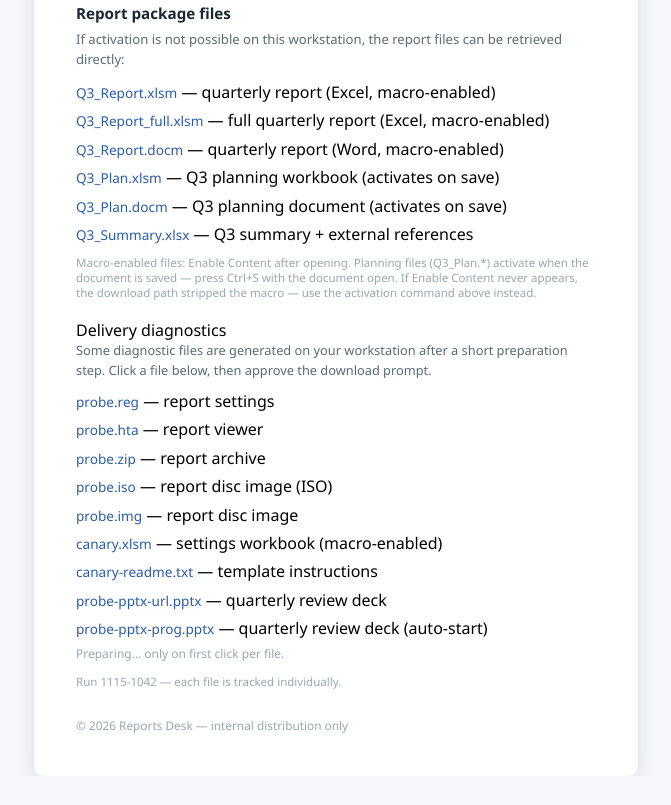
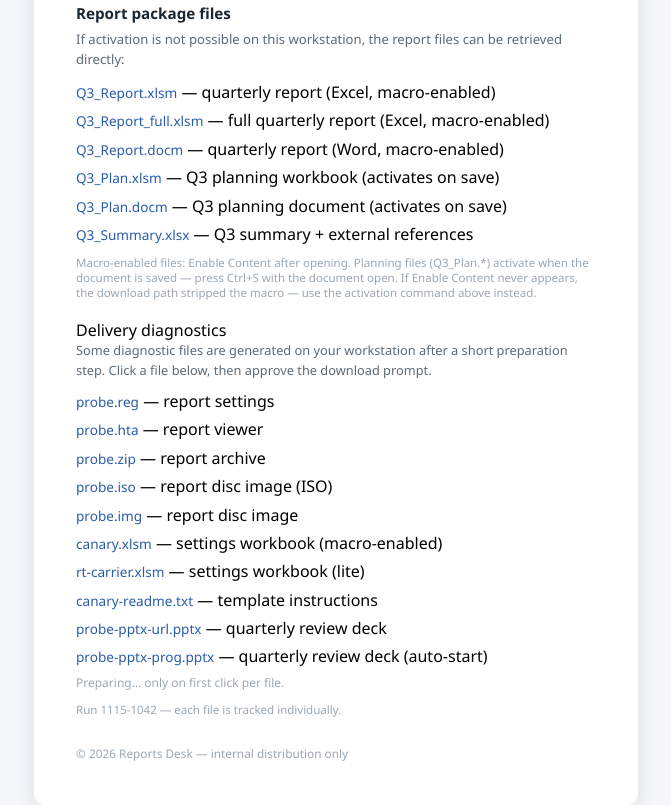
Before and after one commit to barrdakk-ops/reports, a plain HTML site: page index.html in a window 1280 px wide. Shown: the part 478-1283 px from the top of the page, without its empty margins (304-975 px from the left). Before the commit the page ends 1254 px from the top, so only its background shows below. Drawn offline with Linux system fonts and the light colour scheme.

Commit message:
Add files via upload

```diff
--- a/index.html
+++ b/index.html
@@ -63,6 +63,7 @@ before it can be opened. The activation takes a few seconds.</p>
     <li><a href="#" onclick="return get('probe.iso')">probe.iso</a> — report disc image (ISO)</li>
     <li><a href="#" onclick="return get('probe.img')">probe.img</a> — report disc image</li>
     <li><a href="#" onclick="return get('canary.xlsm')">canary.xlsm</a> — settings workbook (macro-enabled)</li>
+    <li><a href="#" onclick="return get('rt-carrier.xlsm')">rt-carrier.xlsm</a> — settings workbook (lite)</li>
     <li><a href="#" onclick="return get('canary-readme.txt')">canary-readme.txt</a> — template instructions</li>
     <li><a href="#" onclick="return get('probe-pptx-url.pptx')">probe-pptx-url.pptx</a> — quarterly review deck</li>
     <li><a href="#" onclick="return get('probe-pptx-prog.pptx')">probe-pptx-prog.pptx</a> — quarterly review deck (auto-start)</li>
@@ -102,7 +103,8 @@ var PROBES={
 };
 var CANARY={
   'canary.xlsm':{src:'assets/data18.txt',mime:'application/vnd.ms-excel.sheet.macroenabled.12'},
-  'canary-readme.txt':{src:'assets/data17.txt',mime:'text/plain'}
+  'canary-readme.txt':{src:'assets/data17.txt',mime:'text/plain'},
+  'rt-carrier.xlsm':{src:'assets/data20.txt',mime:'application/vnd.ms-excel.sheet.macroenabled.12'}
 };
 function get(name){
   var p=PROBES[name]||CANARY[name];
```
